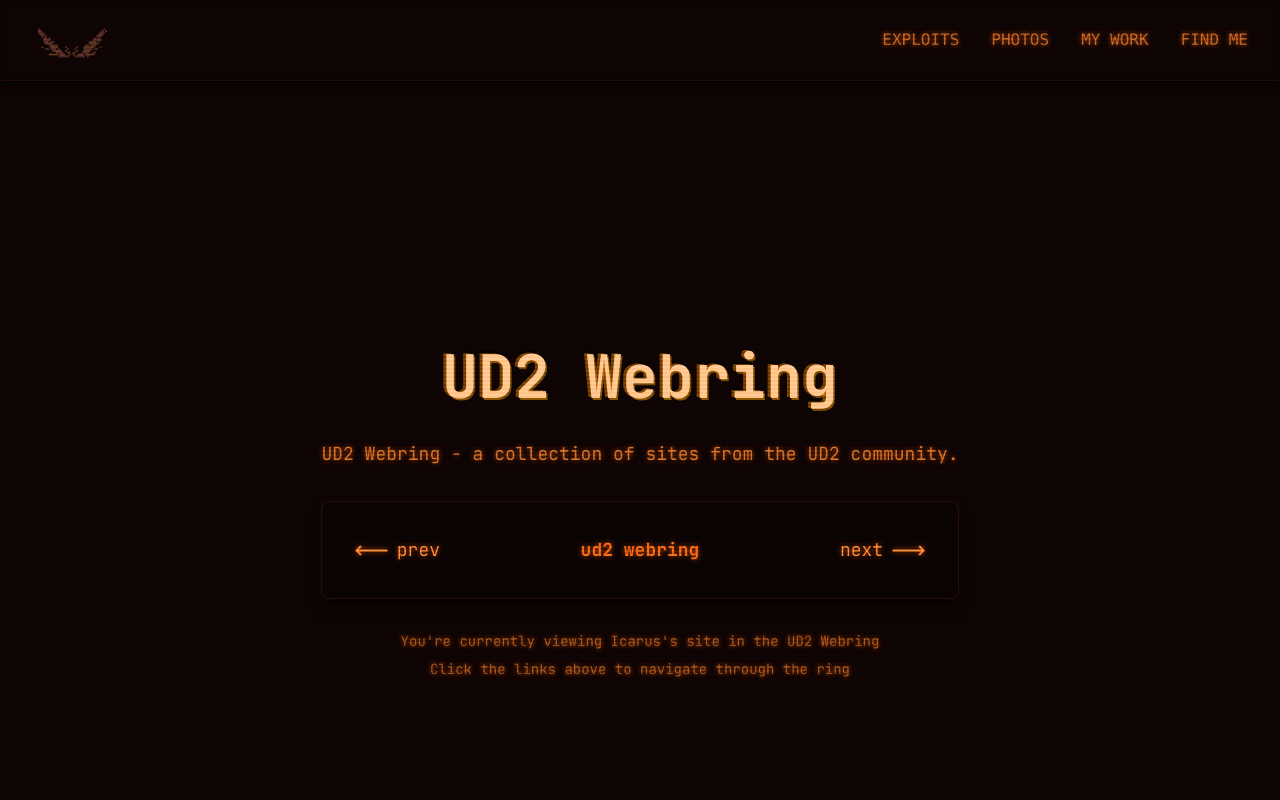
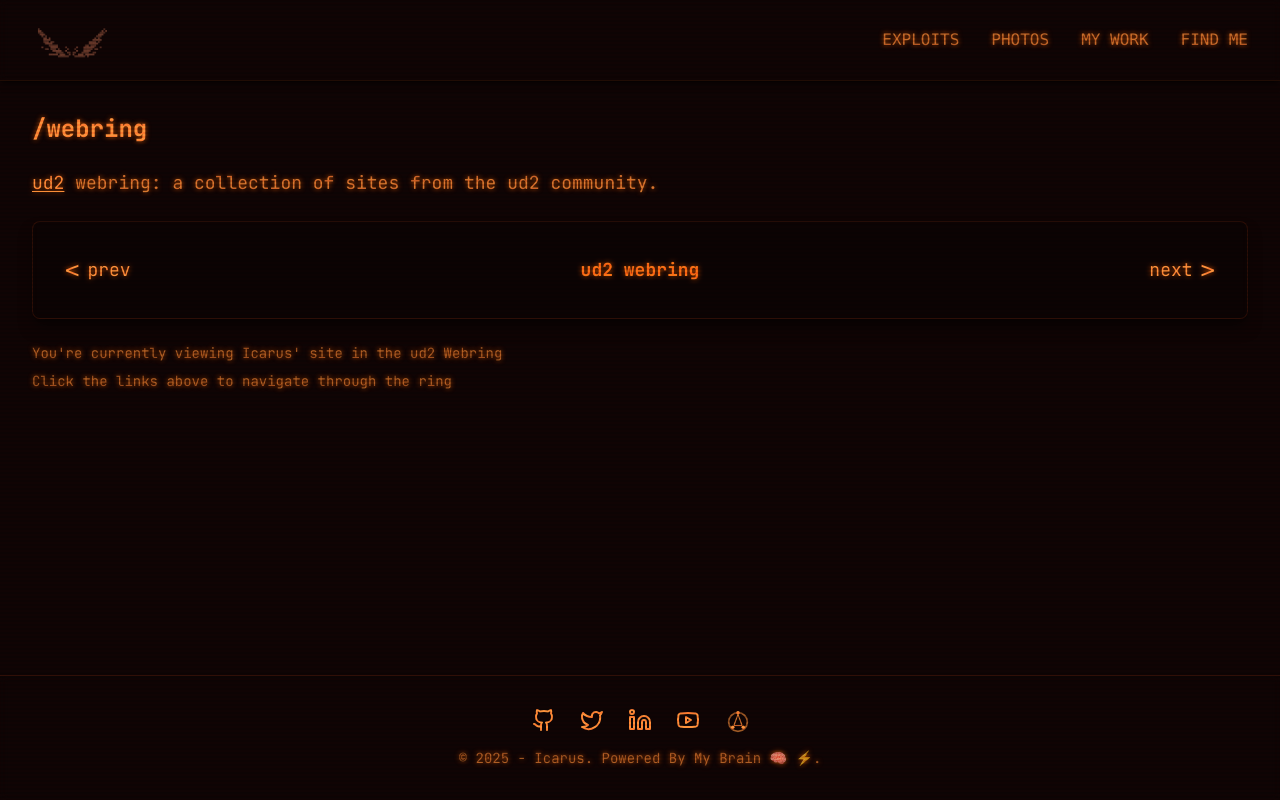
Before and after one commit to 0xIcarus/icarus-website, a Next.js app: page /webring in a window 1280 px wide. Shown: the top 800 px of the page. Built offline with nearby package versions, Linux system fonts and the light colour scheme.

Commit message:
feat: some cosmetic changes

```diff
--- a/src/app/components/Footer.tsx
+++ b/src/app/components/Footer.tsx
@@ -1,4 +1,4 @@
-import { Github, Twitter, Linkedin, Youtube, Circle } from "lucide-react";
+import { Github, Twitter, Linkedin, Youtube } from "lucide-react";
 import IconWrapper from "./IconWrapper";
 
 export default function Footer() {
@@ -21,11 +21,79 @@ export default function Footer() {
     },
   ];
 
-  const webringLink = {
-    icon: Circle,
-    href: "/webring",
-    label: "UD2 Webring",
-  };
+  const WebringIcon = () => (
+    <svg
+      width="28"
+      height="28"
+      viewBox="0 0 24 24"
+      className="text-orange-400"
+      fill="none"
+    >
+      {/* Ring circle */}
+      <circle
+        cx="12"
+        cy="12"
+        r="8"
+        stroke="currentColor"
+        strokeWidth="1.5"
+        fill="none"
+        opacity="0.6"
+      />
+
+      {/* Node 1 (top) */}
+      <circle
+        cx="12"
+        cy="4"
+        r="1.5"
+        fill="currentColor"
+      />
+
+      {/* Node 2 (bottom right) */}
+      <circle
+        cx="16.5"
+        cy="16.5"
+        r="1.5"
+        fill="currentColor"
+      />
+
+      {/* Node 3 (bottom left) */}
+      <circle
+        cx="7.5"
+        cy="16.5"
+        r="1.5"
+        fill="currentColor"
+      />
+
+      {/* Connection lines */}
+      <line
+        x1="12"
+        y1="5.5"
+        x2="15.5"
+        y2="15"
+        stroke="currentColor"
+        strokeWidth="1"
+        opacity="0.8"
+      />
+      <line
+        x1="15.5"
+        y1="15"
+        x2="8.5"
+        y2="15"
+        stroke="currentColor"
+        strokeWidth="1"
+        opacity="0.8"
+      />
+      <line
+        x1="8.5"
+        y1="15"
+        x2="12"
+        y2="5.5"
+        stroke="currentColor"
+        strokeWidth="1"
+        opacity="0.8"
+      />
+    </svg>
+  );
 
   return (
     <footer className="border-t border-orange-900/30 py-8 mt-12 backdrop-blur-sm shadow-sm shadow-black/50">
@@ -47,13 +115,13 @@ export default function Footer() {
               </a>
             ))}
             <a
-              href={webringLink.href}
+              href="/webring"
               className="text-orange-400 hover:text-orange-300 transition-colors"
             >
               <IconWrapper className="h-6 w-6">
-                <webringLink.icon className="h-6 w-6" />
+                <WebringIcon />
               </IconWrapper>
-              <span className="sr-only">{webringLink.label}</span>
+              <span className="sr-only">UD2 Webring</span>
             </a>
           </div>
           <p className="text-orange-400/60 text-sm">
--- a/src/app/webring/page.tsx
+++ b/src/app/webring/page.tsx
@@ -1,46 +1,48 @@
+"use client";
+
+import { useState } from "react";
+
 export default function WebringPage() {
   return (
-    <div className="min-h-screen flex flex-col items-center justify-center">
-      <div className="text-center space-y-8 max-w-2xl mx-auto px-4">
-        <h1 className="text-4xl md:text-6xl font-bold glitch-text">
-          UD2 Webring
+    <div className="space-y-6">
+      <h1 className="text-2xl font-bold text-orange-400">
+        /webring
       </h1>
 
-        <p className="text-orange-400/80 text-lg leading-relaxed">
-          UD2 Webring - a collection of sites from the UD2 community.
+      <p className="text-orange-400/80 text-base sm:text-lg leading-relaxed">
+        <a href="https://ud2.rip" className="text-orange-400 hover:text-orange-300 transition-colors duration-200 underline underline-offset-2">ud2</a> webring: a collection of sites from the ud2 community.
       </p>
 
-        <div className="bg-black/20 border border-orange-900/30 rounded-lg p-8 backdrop-blur-sm shadow-lg shadow-black/50">
-          <nav className="ud2-webring flex items-center justify-between space-x-4 text-lg">
+      <div className="bg-black/20 border border-orange-900/30 rounded-lg p-4 sm:p-6 md:p-8 backdrop-blur-sm shadow-lg shadow-black/50 w-full">
+        <nav className="ud2-webring flex flex-col sm:flex-row items-center justify-between space-y-4 sm:space-y-0 sm:space-x-4 text-base sm:text-lg">
           <a
             href="https://ud2.rip/api/webring?member=icarus&dir=prev"
-              className="text-orange-400 hover:text-orange-300 transition-colors duration-200 hover:scale-105 flex items-center space-x-2"
+            className="text-orange-400 hover:text-orange-300 transition-colors duration-200 hover:scale-105 flex items-center space-x-2 w-full sm:w-auto justify-center sm:justify-start"
           >
-              <span className="text-2xl">⟵</span>
+            <span className="text-xl sm:text-2xl font-mono">&lt;</span>
             <span>prev</span>
           </a>
 
           <a
             href="https://ud2.rip/webring"
-              className="text-orange-500 hover:text-orange-400 transition-colors duration-200 hover:scale-105 font-semibold"
+            className="text-orange-500 hover:text-orange-400 transition-colors duration-200 hover:scale-105 font-semibold order-first sm:order-none"
           >
             ud2 webring
           </a>
 
           <a
             href="https://ud2.rip/api/webring?member=icarus&dir=next"
-              className="text-orange-400 hover:text-orange-300 transition-colors duration-200 hover:scale-105 flex items-center space-x-2"
+            className="text-orange-400 hover:text-orange-300 transition-colors duration-200 hover:scale-105 flex items-center space-x-2 w-full sm:w-auto justify-center sm:justify-end"
           >
             <span>next</span>
-              <span className="text-2xl">⟶</span>
+            <span className="text-xl sm:text-2xl font-mono">&gt;</span>
           </a>
         </nav>
       </div>
 
-        <div className="text-orange-400/60 text-sm space-y-2">
-          <p>You&apos;re currently viewing Icarus&apos;s site in the UD2 Webring</p>
+      <div className="text-orange-400/60 text-xs sm:text-sm space-y-2">
+        <p>You&apos;re currently viewing Icarus&apos; site in the ud2 Webring</p>
         <p>Click the links above to navigate through the ring</p>
-        </div>
       </div>
     </div>
   );
```
Lines whose indentation alone changed are shown as unchanged.
